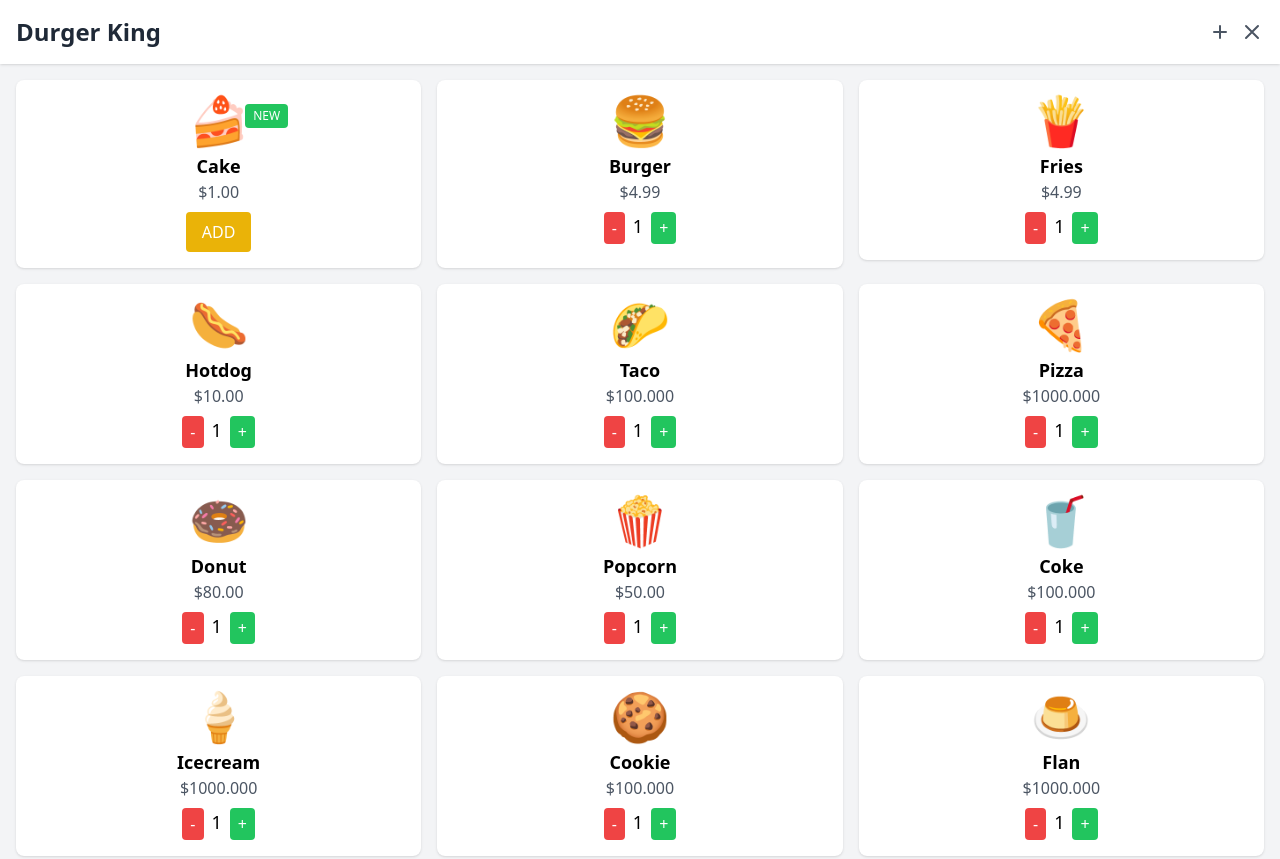
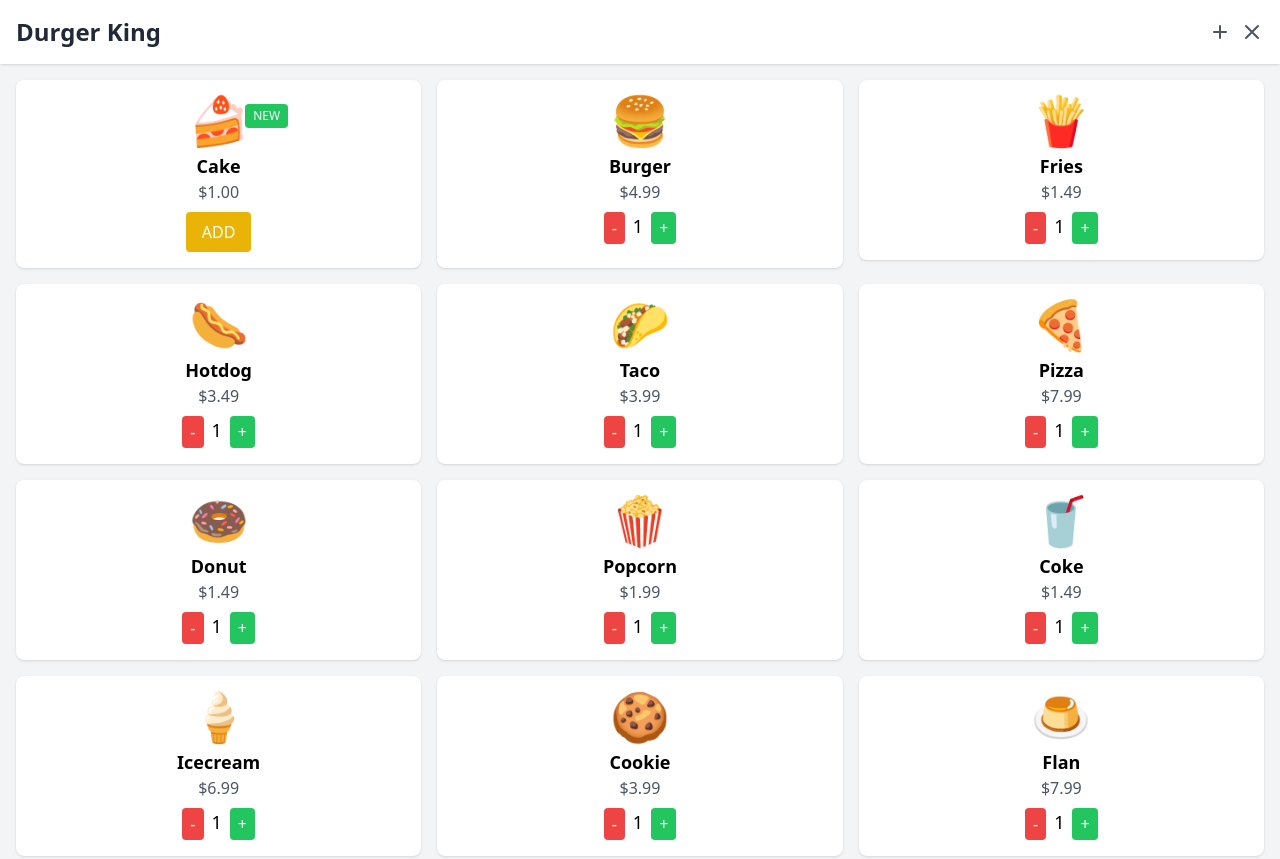
Before and after one commit to YuldashevIslombek/p2_web_app.github.io, a plain HTML site: page index.html in a window 1280 px wide. Shown: the top 859 px of the page. Drawn offline with nearby package versions, Linux system fonts and the light colour scheme.

Commit message:
start project../

```diff
--- a/index.html
+++ b/index.html
@@ -60,7 +60,7 @@
         <div class="menu-item bg-white rounded-lg shadow p-4 flex flex-col items-center">
             <div class="text-5xl mb-2">🍟</div>
             <h3 class="text-lg font-semibold">Fries</h3>
-            <p class="text-gray-600">$4.99</p>
+            <p class="text-gray-600">$1.49</p>
             <div class="flex space-x-2 mt-2 counter-container" data-initial="1">
                 <button class="bg-red-500 text-white px-2 py-1 rounded hover:bg-red-600">-</button>
                 <span class="text-lg count">1</span>
@@ -72,7 +72,7 @@
         <div class="menu-item bg-white rounded-lg shadow p-4 flex flex-col items-center">
             <div class="text-5xl mb-2">🌭</div>
             <h3 class="text-lg font-semibold">Hotdog</h3>
-            <p class="text-gray-600">$10.00</p>
+            <p class="text-gray-600">$3.49</p>
             <div class="flex space-x-2 mt-2 counter-container" data-initial="1">
                 <button class="bg-red-500 text-white px-2 py-1 rounded hover:bg-red-600">-</button>
                 <span class="text-lg count">1</span>
@@ -84,7 +84,7 @@
         <div class="menu-item bg-white rounded-lg shadow p-4 flex flex-col items-center">
             <div class="text-5xl mb-2">🌮</div>
             <h3 class="text-lg font-semibold">Taco</h3>
-            <p class="text-gray-600">$100.000</p>
+            <p class="text-gray-600">$3.99</p>
             <div class="flex space-x-2 mt-2 counter-container" data-initial="1">
                 <button class="bg-red-500 text-white px-2 py-1 rounded hover:bg-red-600">-</button>
                 <span class="text-lg count">1</span>
@@ -96,7 +96,7 @@
         <div class="menu-item bg-white rounded-lg shadow p-4 flex flex-col items-center">
             <div class="text-5xl mb-2">🍕</div>
             <h3 class="text-lg font-semibold">Pizza</h3>
-            <p class="text-gray-600">$1000.000</p>
+            <p class="text-gray-600">$7.99</p>
             <div class="flex space-x-2 mt-2 counter-container" data-initial="1">
                 <button class="bg-red-500 text-white px-2 py-1 rounded hover:bg-red-600">-</button>
                 <span class="text-lg count">1</span>
@@ -108,7 +108,7 @@
         <div class="menu-item bg-white rounded-lg shadow p-4 flex flex-col items-center">
             <div class="text-5xl mb-2">🍩</div>
             <h3 class="text-lg font-semibold">Donut</h3>
-            <p class="text-gray-600">$80.00</p>
+            <p class="text-gray-600">$1.49</p>
             <div class="flex space-x-2 mt-2 counter-container" data-initial="1">
                 <button class="bg-red-500 text-white px-2 py-1 rounded hover:bg-red-600">-</button>
                 <span class="text-lg count">1</span>
@@ -120,7 +120,7 @@
         <div class="menu-item bg-white rounded-lg shadow p-4 flex flex-col items-center">
             <div class="text-5xl mb-2">🍿</div>
             <h3 class="text-lg font-semibold">Popcorn</h3>
-            <p class="text-gray-600">$50.00</p>
+            <p class="text-gray-600">$1.99</p>
             <div class="flex space-x-2 mt-2 counter-container" data-initial="1">
                 <button class="bg-red-500 text-white px-2 py-1 rounded hover:bg-red-600">-</button>
                 <span class="text-lg count">1</span>
@@ -132,7 +132,7 @@
         <div class="menu-item bg-white rounded-lg shadow p-4 flex flex-col items-center">
             <div class="text-5xl mb-2">🥤</div>
             <h3 class="text-lg font-semibold">Coke</h3>
-            <p class="text-gray-600">$100.000</p>
+            <p class="text-gray-600">$1.49</p>
             <div class="flex space-x-2 mt-2 counter-container" data-initial="1">
                 <button class="bg-red-500 text-white px-2 py-1 rounded hover:bg-red-600">-</button>
                 <span class="text-lg count">1</span>
@@ -144,7 +144,7 @@
         <div class="menu-item bg-white rounded-lg shadow p-4 flex flex-col items-center">
             <div class="text-5xl mb-2">🍦</div>
             <h3 class="text-lg font-semibold">Icecream</h3>
-            <p class="text-gray-600">$1000.000</p>
+            <p class="text-gray-600">$6.99</p>
             <div class="flex space-x-2 mt-2 counter-container" data-initial="1">
                 <button class="bg-red-500 text-white px-2 py-1 rounded hover:bg-red-600">-</button>
                 <span class="text-lg count">1</span>
@@ -156,7 +156,7 @@
         <div class="menu-item bg-white rounded-lg shadow p-4 flex flex-col items-center">
             <div class="text-5xl mb-2">🍪</div>
             <h3 class="text-lg font-semibold">Cookie</h3>
-            <p class="text-gray-600">$100.000</p>
+            <p class="text-gray-600">$3.99</p>
             <div class="flex space-x-2 mt-2 counter-container" data-initial="1">
                 <button class="bg-red-500 text-white px-2 py-1 rounded hover:bg-red-600">-</button>
                 <span class="text-lg count">1</span>
@@ -168,7 +168,7 @@
         <div class="menu-item bg-white rounded-lg shadow p-4 flex flex-col items-center">
             <div class="text-5xl mb-2">🍮</div>
             <h3 class="text-lg font-semibold">Flan</h3>
-            <p class="text-gray-600">$1000.000</p>
+            <p class="text-gray-600">$7.99</p>
             <div class="flex space-x-2 mt-2 counter-container" data-initial="1">
                 <button class="bg-red-500 text-white px-2 py-1 rounded hover:bg-red-600">-</button>
                 <span class="text-lg count">1</span>
```
